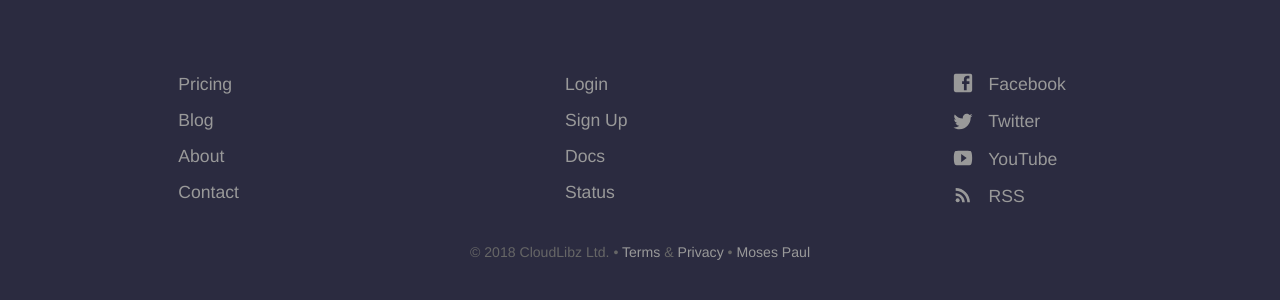
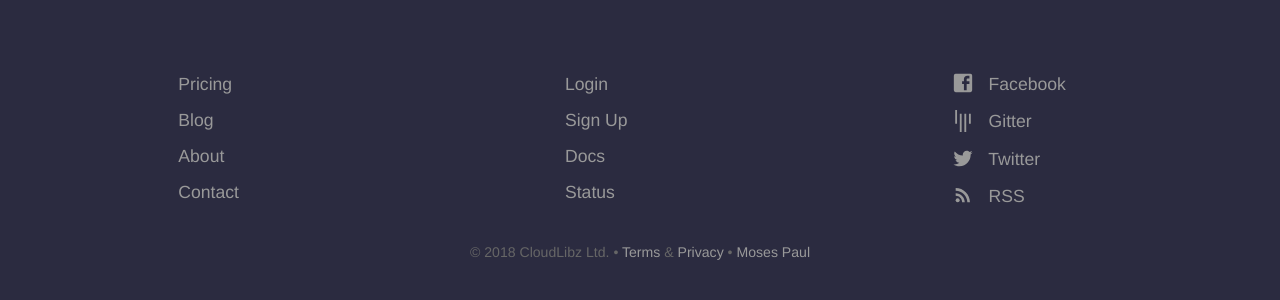
Before and after one commit to cloudlibz/cloudlibz.github.io, a Jekyll site: the page built from index.html, in a window 1280 px wide. Shown: the part 1695-1995 px from the top of the page. Built offline with Jekyll 4.4.1, drawn with Linux system fonts in a browser that asks for light colours.

Commit message:
Added Gitter

```diff
--- a/_data/footer.yml
+++ b/_data/footer.yml
@@ -25,13 +25,13 @@
     link: https://facebook.com
     new_window: true
     social_icon: Facebook
+  - name: Gitter
+    link: https://gitter.im
+    new_window: true
+    social_icon: Gitter
   - name: Twitter
     link: https://twitter.com
     social_icon: Twitter
-    new_window: true
-  - name: YouTube
-    link: https://youtube.com
-    social_icon: YouTube
     new_window: true
   - name: RSS
     link: /feed.xml
```
